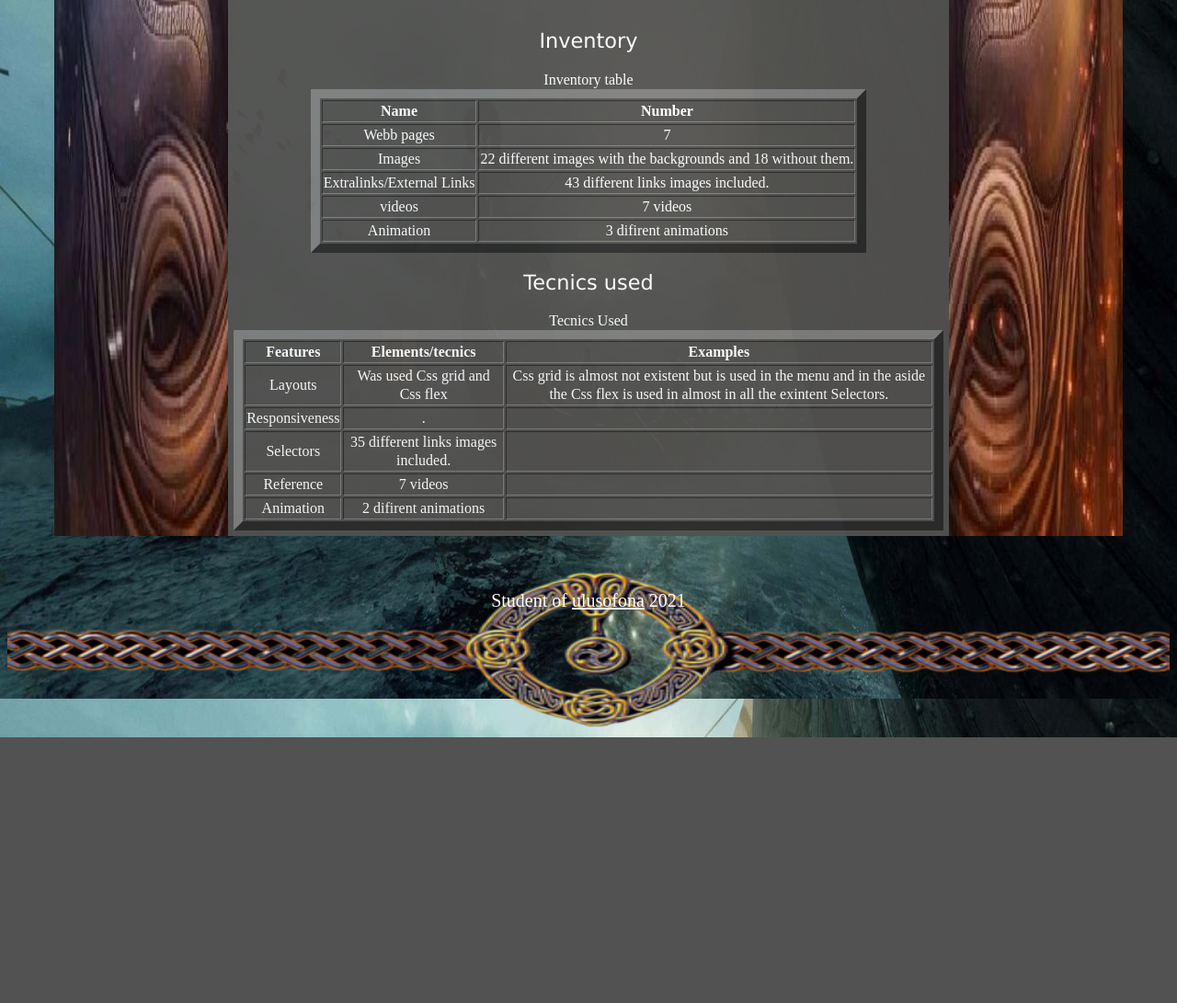
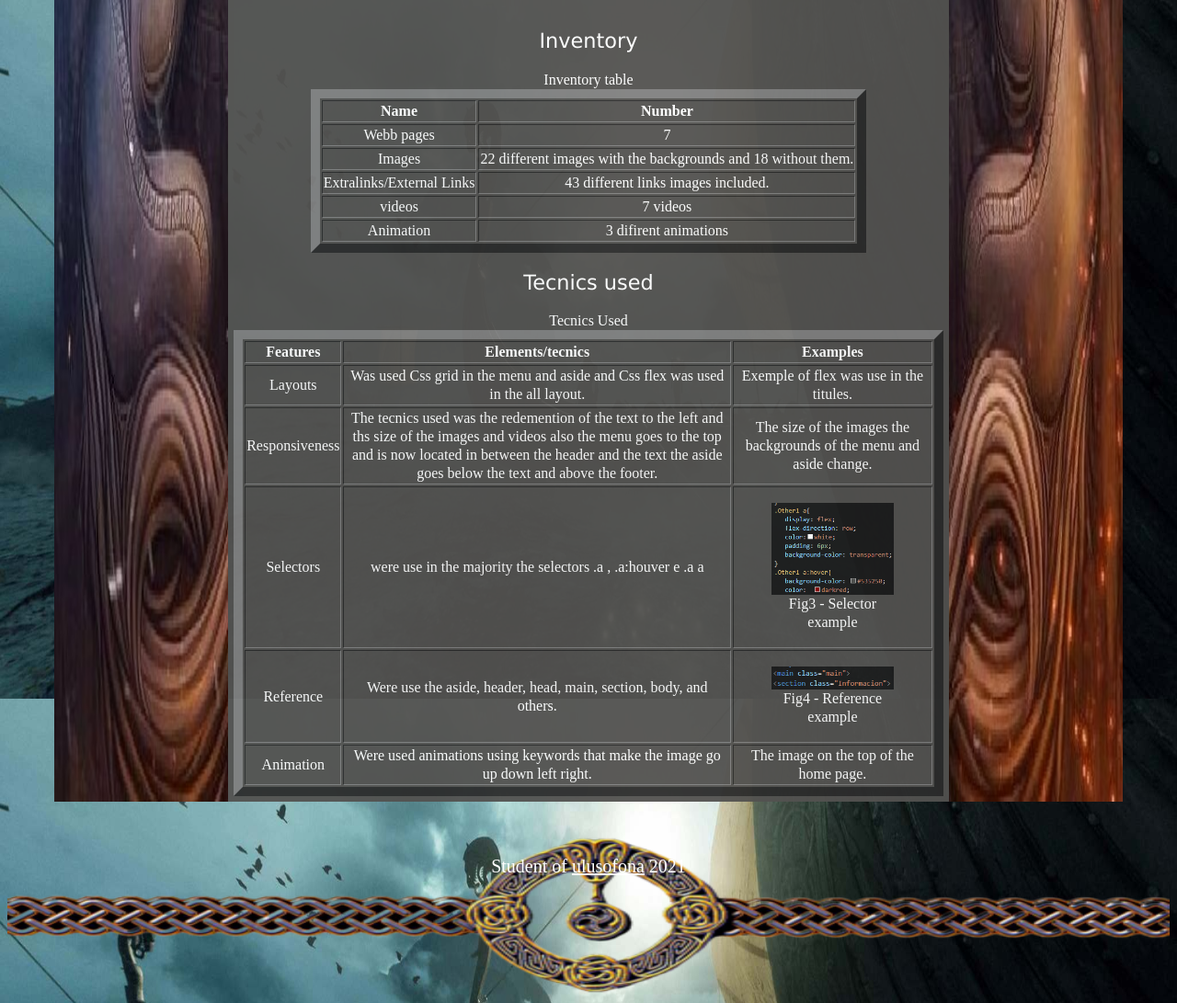
Before and after one commit to RicardoLopes-a21901328/projeto-a21901328-web, a PHP site: page /Information.html in a window 1280 px wide. Shown: the part 1640-2731 px from the top of the page at 92% size. Before the commit the page ends 2442 px from the top, so only its background shows below. Run offline with PHP 8.4, Linux system fonts and the light colour scheme.

Commit message:
Submissão versao 8

```diff
--- a/projecto/projecto/Information.html
+++ b/projecto/projecto/Information.html
@@ -3,9 +3,10 @@
     <head>
         <meta charset="UTF-8">
         <title>Viking Age</title>
-        <meta name="author" content="Ricardo Costa Lopes">
-        <meta name="keywords" content="palavras chave">
-        <meta name="description" content="Website de projecto">
+        <meta name = "author" content="Student">
+        <meta name = "keywords" content="Viking">
+        <meta name = "description" content="Website de projecto">
+        <meta name = "location" content="ulusofona">
         <link rel="shortcut icon" href="images/favicon.ico" type="image/x-icon">
         <link rel="stylesheet" href="estilos.css">
         <link rel="stylesheet" href="https://fonts.googleapis.com/icon?family=Material+Icons">
@@ -120,32 +121,40 @@
         <tbody>
             <tr>
                 <td> Layouts </td>
-                <td> Was used Css grid and Css flex</td>
-                <td>Css grid is almost not existent but is used in the menu and in the aside the Css flex is used in almost in all the exintent Selectors.</td>
+                <td> Was used Css grid in the menu and aside and Css flex was used in the all layout.</td>
+                <td>Exemple of flex was use in the titules.</td>
             </tr>
             <tr>
             <td> Responsiveness </td>
-            <td> .</td>
-            <td></td>
+            <td> The tecnics used was the redemention of the text to the left and ths size of the images and videos also the menu goes to the top and is now located in between the header and the text the aside goes below the text and above the footer.</td>
+            <td> The size of the images the backgrounds of the menu and aside change.</td>
             </tr>
         <tr>
             <td> Selectors </td>
-            <td> 35 different links images included.</td>
-            <td></td>
+            <td> were use in the majority the selectors .a , .a:houver e .a a</td>
+            <td><figure class="ima3">
+                <a href="images/other.png"><img src="images/other.png"></a>
+                <figcaption>Fig3 - Selector example</figcaption>
+            </figure></td>
         </tr>
         <tr>
             <td> Reference </td>
             <td>
-                7 videos
+                Were use the aside, header, head, main, section, body, and others.
             </td>
-            <td></td>
+            <td>
+                <figure class="ima3">
+                    <a href="images/other.png"><img src="images/ola.png"></a>
+                    <figcaption>Fig4 - Reference example</figcaption>
+                </figure>
+            </td>
         </tr>
         <tr>
             <td> Animation </td>
             <td>
-                2 difirent animations
+                Were used animations using keywords that make the image go up down left right.
             </td>
-            <td></td>
+            <td>The image on the top of the home page.</td>
         </tr>
     </tbody>
 </table>
--- a/projecto/projecto/estilos.css
+++ b/projecto/projecto/estilos.css
@@ -107,6 +107,10 @@ body{
 }
 .ima_1{
     align-self: center;
+}
+.ima3 img{
+    display: flex;
+    max-width: 100%;
 }
 .textos{
     display: flex;
@@ -220,6 +224,7 @@ body{
     background-color: #535250;
     color:  darkred;
 }
+
 
 .imacharge img{
 
@@ -423,6 +428,7 @@ body{
 
 .imacharge img{
     size: 30%;
+    display: flex;
 
 }
 .filled{
```
Also changed, not shown: projecto/projecto/Comments.html (+4 -3 lines), projecto/projecto/Media.html (+4 -3 lines), projecto/projecto/Raids.html (+4 -3 lines), projecto/projecto/Religion.html (+4 -3 lines), projecto/projecto/Warfare.html (+4 -3 lines), projecto/projecto/index.html (+7 -6 lines), projecto/projecto/images/ola.png (added), projecto/projecto/images/other.png (added).
